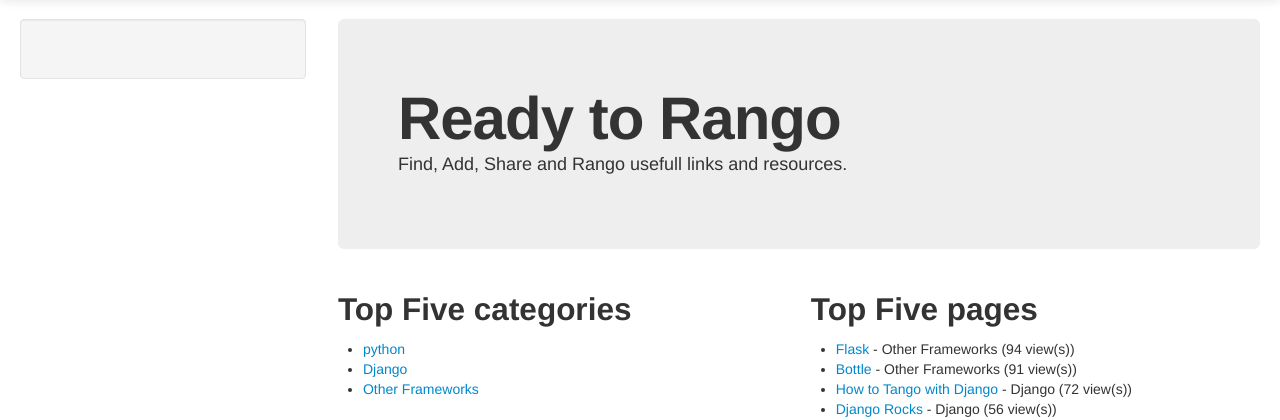
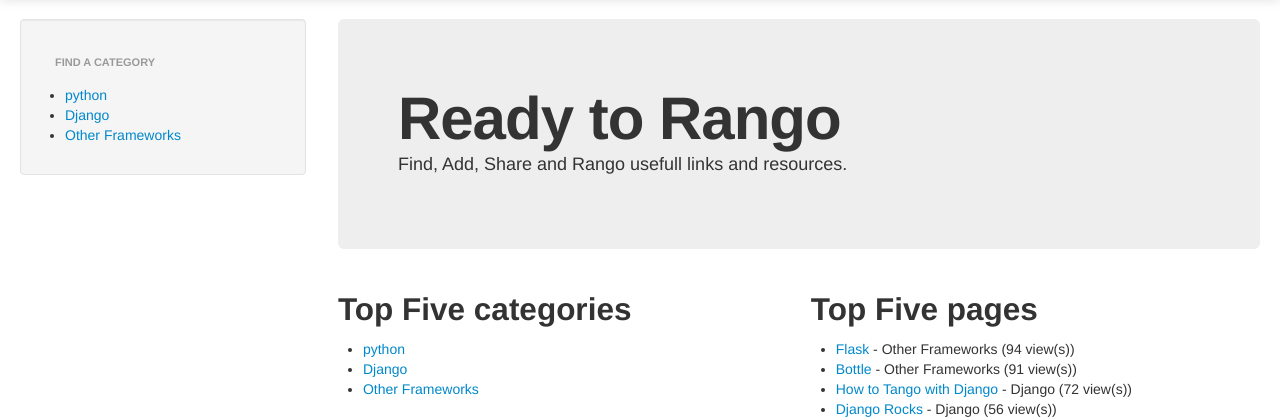
Before and after one commit to niyaspavil/django, a Django app: page /rango/ in a window 1280 px wide. Shown: the part 41-461 px from the top of the page. Run offline with Django 3.2, Linux system fonts and the light colour scheme; data comes from the database, SQL or seed files in the repository; both versions use the stored data as it was after the commit; parts of the project's set-up code (start-up, migrations or seed data) failed here and were passed over; some libraries are stand-ins or nearby versions.

Commit message:
provided categories in every pages.

```diff
--- a/tangowithdjango/rango/views.py
+++ b/tangowithdjango/rango/views.py
@@ -22,7 +22,8 @@ def index(request):
     context_dict = {"categories": category_list}
 
     page_list = Page.objects.order_by("-views")[:5]
-
+    cat_list = get_category_list()
+    context_dict['cat_list'] = cat_list
     context_dict["pages"] = page_list
 
     for category in category_list:
@@ -48,6 +49,8 @@ def about(request):
     if request.session.get('visits'):
         count = request.session.get('visits')
         context_dict = {'visits' : count}
+        cat_list = get_category_list()
+        context_dict['cat_list'] = cat_list
     return render_to_response('rango/about.html', context_dict, context)
 
 
@@ -57,7 +60,8 @@ def category(request, category_name_url):
     category_name = decode_url(category_name_url)
 
     context_dict = {'category_name': category_name}
-
+    cat_list = get_category_list()
+    context_dict['cat_list'] = cat_list
     try:
 
         category = Category.objects.get(name=category_name)
@@ -88,8 +92,8 @@ def add_category(request):
             print form.errors
     else:
         form = CategoryForms()
-
-    return render_to_response('rango/add_category.html', {'form': form}, context)
+    cat_list = get_category_list()
+    return render_to_response('rango/add_category.html', {'form': form, 'cat_list' : cat_list}, context)
 
 
 def decode_url(category_name_url):
@@ -127,10 +131,10 @@ def add_page(request,category_name_url):
     else:
         print("hello")
         form = PageForms()
-
+    cat_list = get_category_list()
     return render_to_response('rango/add_page.html',
             {'category_name_url':category_name_url,
-              'category_name':category_name, 'form':form},
+              'category_name':category_name, 'form':form, 'cat_list':cat_list},
             context)
 
 def register(request):
@@ -164,16 +168,17 @@ def register(request):
     else:
         user_form = UserForm()
         profile_form = UserProfileForm()
+    cat_list = get_category_list()
 
     return render_to_response(
             'rango/register.html',
-            {'user_form':user_form,'profile_form':profile_form,
-            'registered':registered}, context)
+            {'user_form': user_form, 'profile_form': profile_form,
+            'registered': registered, 'cat_list': cat_list}, context)
 
 def user_login(request):
 
     context = RequestContext(request)
-
+    cat_list = get_category_list()
     if request.method == 'POST':
 
         username = request.POST['username']
@@ -191,7 +196,7 @@ def user_login(request):
             return HttpResponse("invalid login details supplied")
 
     else:
-        return render_to_response('rango/login.html',{},context)
+        return render_to_response('rango/login.html',{'cat_list':cat_list},context)
 
 @login_required
 def restricted(request):
@@ -203,6 +208,7 @@ def user_logout(request):
     return HttpResponseRedirect('/rango/')
 def search(request):
     context = RequestContext(request)
+    cat_list = get_category_list()
     result_list = []
 
     if request.method == 'POST':
@@ -210,4 +216,7 @@ def search(request):
 
         if query:
             result_list = run_query(query)
-    return render_to_response('rango/search.html', {'result_list':result_list}, context)
+    return render_to_response('rango/search.html', {'result_list':result_list, 'cat_list':cat_list}, context)
+def get_category_list():
+    category_list = Category.objects.all()
+    return category_list
--- a/tangowithdjango/templates/rango/base.html
+++ b/tangowithdjango/templates/rango/base.html
@@ -48,7 +48,7 @@
             <div class="row-fluid">
                 <div class="span3">
                     <div class="well sidebar-nav">
-
+                         {% include "rango/category_list.html" %}
                     </div>
                 </div>
                 <div class="span9">
--- /dev/null
+++ b/tangowithdjango/templates/rango/category_list.html
@@ -0,0 +1,17 @@
+<!DOCTYPE html>
+<html>
+<head lang="en">
+    <meta charset="UTF-8">
+    <title></title>
+</head>
+<body>
+        <h1 class="nav-header">Find a category</h1>
+        {%if cat_list%}
+        <ul>
+            {% for category in cat_list %}
+                <li><a href="category/{{ category.url }}">{{ category.name }}</a></li>
+            {% endfor%}
+        </ul>
+        {% endif %}
+</body>
+</html>
```
Also changed, not shown: tangowithdjango/rango.db.
